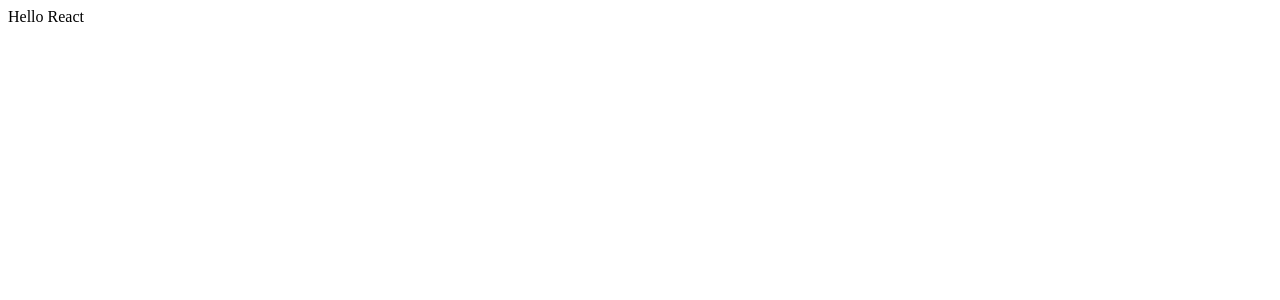
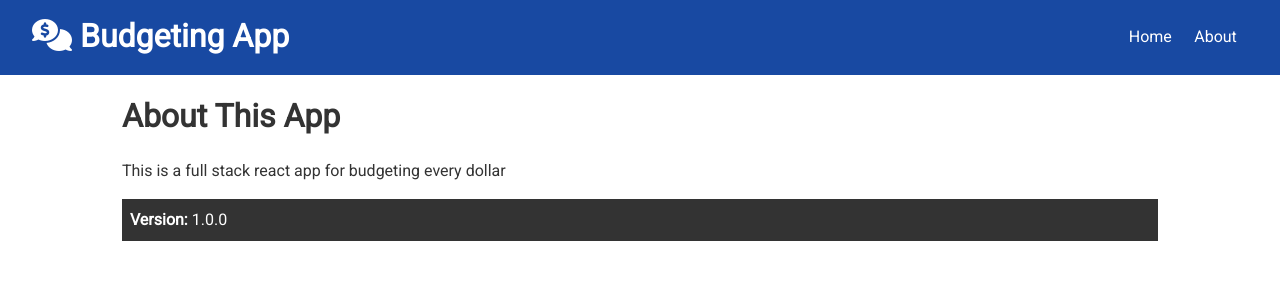
Before and after one commit to dekim2324/budgets-app-fix-, a React (Create React App) app in the folder client/: page /about in a window 1280 px wide. Shown: the top 300 px of the page. Built offline with nearby package versions, Linux system fonts and the light colour scheme.

Commit message:
setting up react routes on front-end

```diff
--- a/client/public/index.html
+++ b/client/public/index.html
@@ -2,7 +2,8 @@
 <html lang="en">
   <head>
     <meta charset="utf-8" />
-    <title>React App</title>
+    <title>Budgeting App</title>
+    <script src="https://kit.fontawesome.com/4ff72e95e0.js" crossorigin="anonymous"></script>
   </head>
   <body>
     <noscript>You need to enable JavaScript to run this app.</noscript>
--- a/client/src/App.css
+++ b/client/src/App.css
@@ -1,38 +1,442 @@
-/* .App {
+@import url('https://fonts.googleapis.com/css?family=Roboto');
+
+/* Global Styles */
+:root {
+  --primary-color: #003699;
+  --dark-color: #333333;
+  --light-color: #f4f4f4;
+  --danger-color: #dc3545;
+  --success-color: #28a745;
+}
+
+* {
+  box-sizing: border-box;
+  margin: 0;
+  padding: 0;
+}
+
+body {
+  font-family: 'Roboto', sans-serif;
+  font-size: 1rem;
+  line-height: 1.6;
+  background-color: #fff;
+  color: #333;
+}
+
+a {
+  color: var(--primary-color);
+  text-decoration: none;
+}
+
+a:hover {
+  color: #666;
+}
+
+ul {
+  list-style: none;
+}
+
+img {
+  width: 100%;
+}
+
+/* Utilities */
+.container {
+  max-width: 1100px;
+  margin: auto;
+  overflow: hidden;
+  padding: 0 2rem;
+}
+
+/* Text Styles*/
+.x-large {
+  font-size: 4rem;
+  line-height: 1.2;
+  margin-bottom: 1rem;
+}
+
+.large {
+  font-size: 3rem;
+  line-height: 1.2;
+  margin-bottom: 1rem;
+}
+
+.lead {
+  font-size: 1.5rem;
+  margin-bottom: 1rem;
+}
+
+.text-center {
   text-align: center;
 }
 
-.App-logo {
-  height: 40vmin;
-  pointer-events: none;
+.text-primary {
+  color: var(--primary-color);
 }
 
-@media (prefers-reduced-motion: no-preference) {
-  .App-logo {
-    animation: App-logo-spin infinite 20s linear;
+.text-dark {
+  color: var(--dark-color);
+}
+
+.text-center {
+  text-align: center;
+}
+
+.text-right {
+  text-align: right;
+}
+
+.text-left {
+  text-align: left;
+}
+
+/* Cards */
+.card {
+  padding: 1rem;
+  border: #ccc 1px dotted;
+  margin: 0.7rem 0;
+}
+
+/* List */
+.list {
+  margin: 0.5rem 0;
+}
+
+.list li {
+  padding-bottom: 0.3rem;
+}
+
+/* Padding */
+.p {
+  padding: 0.5rem;
+}
+.p-1 {
+  padding: 1rem;
+}
+.p-2 {
+  padding: 2rem;
+}
+.p-3 {
+  padding: 3rem;
+}
+.py {
+  padding: 0.5rem 0;
+}
+.py-1 {
+  padding: 1rem 0;
+}
+.py-2 {
+  padding: 2rem 0;
+}
+.py-3 {
+  padding: 3rem 0;
+}
+
+/* Margin */
+.m {
+  margin: 0.5rem;
+}
+.m-1 {
+  margin: 1rem;
+}
+.m-2 {
+  margin: 2rem;
+}
+.m-3 {
+  margin: 3rem;
+}
+.my {
+  margin: 0.5rem 0;
+}
+.my-1 {
+  margin: 1rem 0;
+}
+.my-2 {
+  margin: 2rem 0;
+}
+.my-3 {
+  margin: 3rem 0;
+}
+
+/* Grid */
+.grid-2 {
+  display: grid;
+  grid-template-columns: repeat(2, 1fr);
+  grid-gap: 2rem;
+}
+
+.grid-3 {
+  display: grid;
+  grid-template-columns: repeat(3, 1fr);
+  grid-gap: 1rem;
+}
+
+.grid-4 {
+  display: grid;
+  grid-template-columns: repeat(4, 1fr);
+  grid-gap: 2rem;
+}
+
+.grid-2-3 {
+  display: grid;
+  grid-template-columns: 2fr 3fr;
+  grid-gap: 2rem;
+}
+
+.btn {
+  display: inline-block;
+  background: var(--light-color);
+  color: #333;
+  padding: 0.4rem 1.3rem;
+  font-size: 1rem;
+  border: none;
+  cursor: pointer;
+  margin-right: 0.5rem;
+  transition: opacity 0.2s ease-in;
+  outline: none;
+}
+
+.btn-link {
+  background: none;
+  padding: 0;
+  margin: 0;
+}
+
+.btn-block {
+  display: block;
+  width: 100%;
+}
+
+.btn-sm {
+  font-size: 0.8rem;
+  padding: 0.3rem 1rem;
+  margin-right: 0.2rem;
+}
+
+.badge {
+  font-size: 0.8rem;
+  padding: 0.2rem 0.7rem;
+  text-align: center;
+  margin: 0.3rem;
+  background: var(--light-color);
+  color: #333;
+  border-radius: 5px;
+}
+
+.alert {
+  padding: 0.7rem;
+  margin: 1rem 0;
+  opacity: 0.9;
+  background: var(--light-color);
+  color: #333;
+}
+
+.btn-primary,
+.bg-primary,
+.badge-primary,
+.alert-primary {
+  background: var(--primary-color);
+  color: #fff;
+}
+
+.btn-light,
+.bg-light,
+.badge-light,
+.alert-light {
+  background: var(--light-color);
+  color: #333;
+}
+
+.btn-dark,
+.bg-dark,
+.badge-dark,
+.alert-dark {
+  background: var(--dark-color);
+  color: #fff;
+}
+
+.btn-danger,
+.bg-danger,
+.badge-danger,
+.alert-danger {
+  background: var(--danger-color);
+  color: #fff;
+}
+
+.btn-success,
+.bg-success,
+.badge-success,
+.alert-success {
+  background: var(--success-color);
+  color: #fff;
+}
+
+.btn-white,
+.bg-white,
+.badge-white,
+.alert-white {
+  background: #fff;
+  color: #333;
+  border: #ccc solid 1px;
+}
+
+.btn:hover {
+  opacity: 0.8;
+}
+
+.bg-light,
+.badge-light {
+  border: #ccc solid 1px;
+}
+
+.round-img {
+  border-radius: 50%;
+}
+
+/* Forms */
+input {
+  margin: 1.2rem 0;
+}
+
+.form-text {
+  display: block;
+  margin-top: 0.3rem;
+  color: #888;
+}
+
+input[type='text'],
+input[type='email'],
+input[type='password'],
+input[type='date'],
+select,
+textarea {
+  display: block;
+  width: 100%;
+  padding: 0.4rem;
+  font-size: 1.2rem;
+  border: 1px solid #ccc;
+}
+
+input[type='submit'],
+button {
+  font: inherit;
+}
+
+.form-group {
+  margin: 1.2rem 0;
+}
+
+.form-group input {
+  margin: 0.2rem 0;
+}
+
+.form-container {
+  max-width: 500px;
+  margin: 2rem auto;
+  overflow: hidden;
+  padding: 0 2rem;
+}
+
+.form-container h1,
+h2,
+h3 {
+  text-align: center;
+}
+
+table th,
+table td {
+  padding: 1rem;
+  text-align: left;
+}
+
+table th {
+  background: var(--light-color);
+}
+
+/* Navbar */
+.navbar {
+  display: flex;
+  justify-content: space-between;
+  align-items: center;
+  padding: 0.7rem 2rem;
+  z-index: 1;
+  width: 100%;
+  border-bottom: solid 1px var(--primary-color);
+  opacity: 0.9;
+  margin-bottom: 1rem;
+}
+
+.navbar ul {
+  display: flex;
+}
+
+.navbar a {
+  color: #fff;
+  padding: 0.45rem;
+  margin: 0 0.25rem;
+}
+
+.navbar a:hover {
+  color: var(--light-color);
+}
+
+.navbar .welcome span {
+  margin-right: 0.6rem;
+}
+
+/* Animation (Add After) */
+.item-enter {
+  opacity: 0;
+}
+.item-enter-active {
+  opacity: 1;
+  transition: opacity 1000ms ease-in;
+}
+.item-exit {
+  opacity: 1;
+}
+.item-exit-active {
+  opacity: 0;
+  transition: opacity 1000ms ease-in;
+}
+
+/* Mobile Styles */
+@media (max-width: 700px) {
+  .hide-sm {
+    display: none;
+  }
+
+  .grid-2,
+  .grid-3,
+  .grid-4 {
+    grid-template-columns: 1fr;
+  }
+
+  /* Text Styles */
+  .x-large {
+    font-size: 3rem;
+  }
+
+  .large {
+    font-size: 2rem;
+  }
+
+  .lead {
+    font-size: 1rem;
+  }
+
+  /* Navbar */
+  .navbar {
+    display: block;
+    text-align: center;
+  }
+
+  .navbar h1 {
+    margin-bottom: 0.6rem;
+  }
+
+  .navbar ul {
+    text-align: center;
+    justify-content: center;
   }
 }
-
-.App-header {
-  background-color: #282c34;
-  min-height: 100vh;
-  display: flex;
-  flex-direction: column;
-  align-items: center;
-  justify-content: center;
-  font-size: calc(10px + 2vmin);
-  color: white;
-}
-
-.App-link {
-  color: #61dafb;
-}
-
-@keyframes App-logo-spin {
-  from {
-    transform: rotate(0deg);
-  }
-  to {
-    transform: rotate(360deg);
-  }
-} */
--- a/client/src/App.js
+++ b/client/src/App.js
@@ -1,11 +1,23 @@
-import React from 'react';
+import React, { Fragment } from 'react';
+import { BrowserRouter as Router, Route, Switch } from 'react-router-dom';
+import Navbar from './components/layout/Navbar';
+import Home from './components/pages/Home';
+import About from './components/pages/About';
 import './App.css';
 
-function App() {
+const App = () => {
   return (
-    <div className="App">
-      Hello React
-    </div>
+    <Router>
+      <Fragment>
+        <Navbar />
+        <div className="container">
+          <Switch>
+            <Route exact path='/' component={Home} />
+            <Route exact path='/about' component={About} />
+          </Switch>
+        </div>
+      </Fragment>
+    </Router>
   );
 }
 
--- /dev/null
+++ b/client/src/components/layout/Navbar.jsx
@@ -0,0 +1,33 @@
+import React from 'react';
+import PropTypes from 'prop-types';
+import { Link } from 'react-router-dom';
+
+const Navbar = ({ title, icon }) => {
+    return (
+        <div className="navbar bg-primary">
+            <h1>
+                <i className={icon} /> { title }
+            </h1>
+            <ul>
+                <li>
+                    <Link to='/'>Home</Link>
+                </li>
+                <li>
+                    <Link to='/about'>About</Link>
+                </li>
+            </ul>
+        </div>
+    )
+};
+
+Navbar.propTypes = {
+    title: PropTypes.string.isRequired,
+    icon: PropTypes.string
+};
+
+Navbar.defaultProps = {
+    title: 'Budgeting App',
+    icon: 'fas fa-comments-dollar'
+}
+
+export default Navbar;
--- /dev/null
+++ b/client/src/components/pages/About.jsx
@@ -0,0 +1,17 @@
+import React from 'react'
+
+const About = () => {
+    return (
+        <div>
+            <h1>About This App</h1>
+            <p className="my-1">
+                This is a full stack react app for budgeting every dollar
+            </p>
+            <p className="bg-dark p">
+                <strong>Version: </strong>1.0.0
+            </p>
+        </div>
+    )
+}
+
+export default About;
--- /dev/null
+++ b/client/src/components/pages/Home.jsx
@@ -0,0 +1,11 @@
+import React from 'react'
+
+const Home = () => {
+    return (
+        <div>
+            <h1>Home</h1>
+        </div>
+    )
+}
+
+export default Home;
--- a/client/src/index.js
+++ b/client/src/index.js
@@ -1,6 +1,5 @@
 import React from 'react';
 import ReactDOM from 'react-dom';
-import './index.css';
 import App from './App';
 
 
```
Also changed, not shown: client/src/index.css (deleted, +0 -13 lines).
